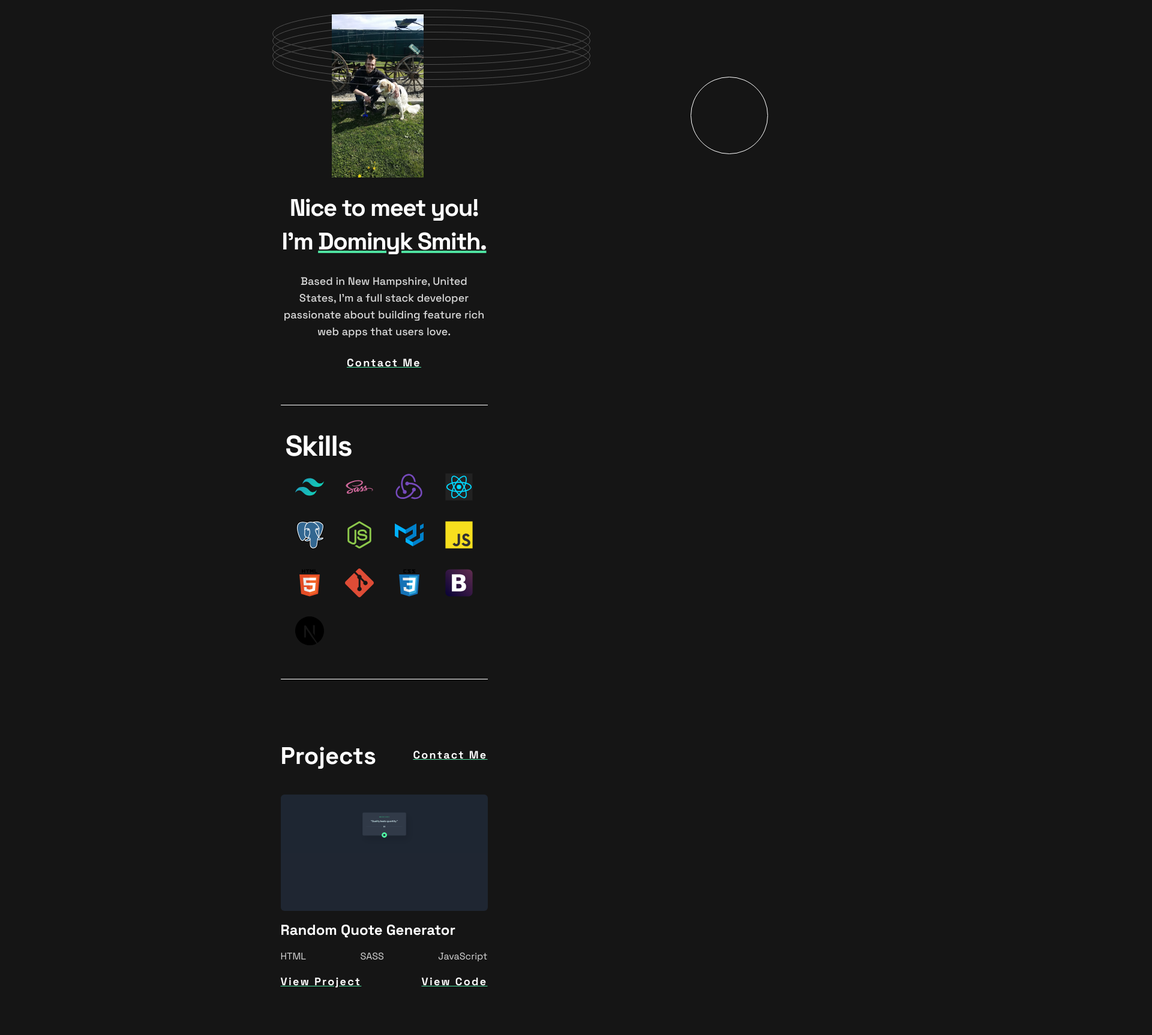
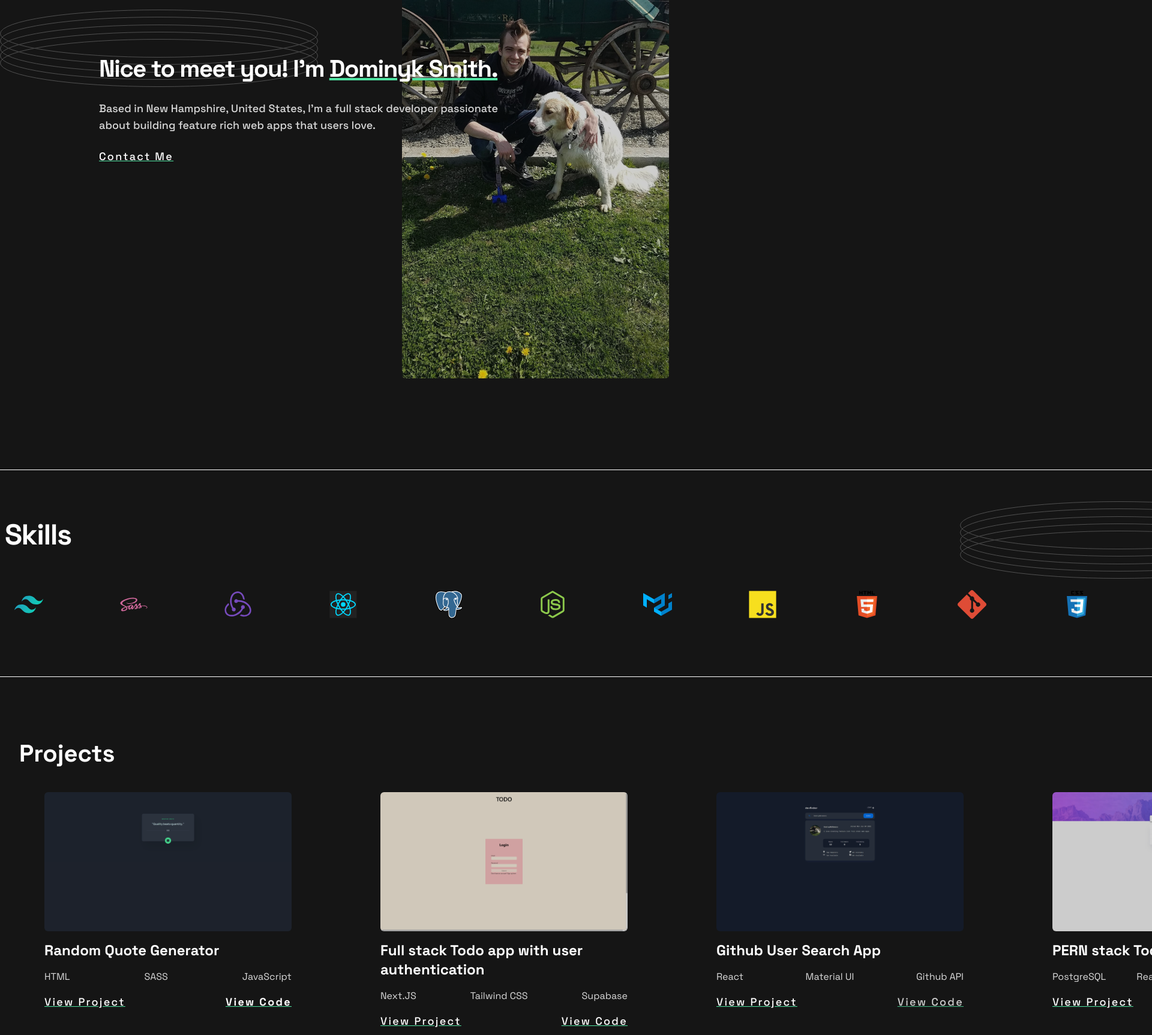
Before and after one commit to DominykMcNamara/portfolio, a React (Create React App) app: page / in a window 1280 px wide. Shown: the part 160-1886 px from the top of the page at 60% size, 1920 px wide, since content can reach past the window. Built offline with nearby package versions, Linux system fonts and the light colour scheme.

Commit message:
Ready to deploy

```diff
--- a/src/App.js
+++ b/src/App.js
@@ -8,23 +8,24 @@ import { Footer } from "./components/Footer";
 export const App = () => {
   return (
     <>
-      <div id="hero">
-        <>
+      <div id="hero" >
+
           <Header />
-        </>
-      </div>
+        </div>
+
       <section id="skills">
         <Skills />
       </section>
       <section id="projects">
         <Projects />
       </section>
-      <section id="contact">
+      <section id="contact" className="mt-[25rem]">
         <Contact />
       </section>
       <footer id="footer">
         <Footer />
       </footer>
+
     </>
   );
 };
--- a/src/components/Bio.jsx
+++ b/src/components/Bio.jsx
@@ -2,10 +2,11 @@ import React from 'react'
 
 export const Bio = () => {
   return (
-    <div className="text-center">
+    <div className="text-center
+                    sm:text-start">
     <h2 className="text-primary-white text-[2.5rem]">Nice to meet you! I'm <span className='underline'>Dominyk Smith.</span></h2>
     <p className="text-primary-gray mt-[1.5rem]">Based in New Hampshire, United States, I'm a full stack developer passionate about building feature rich web apps that users love.</p>
-    <a href="#contact" target="#" className="underline"><p className="text-primary-white font-bold tracking-[0.143rem]  mt-[1.5rem]">Contact Me</p></a>
+    <a href="#contact" target="#" className="underline"><p className="text-primary-white hover:font-bold tracking-[0.143rem]  mt-[1.5rem]">Contact Me</p></a>
     </div>
   )
 }
--- a/src/components/Contact.jsx
+++ b/src/components/Contact.jsx
@@ -3,21 +3,25 @@ import { ReactComponent as Rings } from "../assets/pattern-rings.svg";
 import emailjs from "@emailjs/browser";
 export const Contact = () => {
   return (
-    <div className="w-full mt-[5rem] border-b-[0.01rem] border-primary-white bg-primary-lightBlack text-center py-[3.75rem]">
+    <div className="w-full mt-[5rem] border-b-[0.01rem] border-primary-white bg-primary-lightBlack text-center py-[3.75rem] ">
       <h3 className="text-primary-white ">Contact</h3>
-      <p className="text-primary-gray mb-[1rem]">
+      <p className="text-primary-gray mb-[1rem] md:mx-[3rem]">
         I would love to hear about your project and how I could help you. Please
         fill in the form, and I'll get back to you as soon as possible.
       </p>
 
       <a
         href="mailto:dominyksmith@gmail.com"
-        className="border-none  text-primary-white tracking-[0.143rem] underline font-bold  z-50"
+        className="border-none  text-primary-white tracking-[0.143rem] underline font-bold hover:font-bold z-50"
       >
         Send Message
       </a>
 
-      <div className="absolute right-[10rem] top-[200rem]">
+      <div className="absolute right-[10rem] top-[200rem]
+                      sm:top-[130rem]
+                      xl:top-[69rem]
+                      xl:top-[0rem] xl:relative
+                      ">
         <Rings />
       </div>
     </div>
--- a/src/components/Footer.jsx
+++ b/src/components/Footer.jsx
@@ -7,9 +7,9 @@ import { ReactComponent as TwitterIcon } from "../assets/icon-twitter.svg";
 
 export const Footer = () => {
   return (
-   <div className="bg-primary-lightBlack w-full mx-auto text-center pt-[3rem] pb-[5rem]">
-        <h3 className="text-primary-white">Dominyk Smith</h3>
-        <div className="flex flex-row justify-around w-60 mx-auto mt-[1rem]">
+   <div className="bg-primary-lightBlack w-screen mx-auto text-center pt-[3rem] pb-[5rem] sm:flex sm:flex-row ">
+        <h3 className="text-primary-white sm:ml-[2rem] md:ml-[7rem]">Dominyk Smith</h3>
+        <div className="flex flex-row justify-around w-60 mx-auto mt-[1rem] sm:mt-0 lg:mr-[3rem] xl:mr-[5rem]">
         <a href="https://github.com/DominykMcNamara" target="#">
               <GithubIcon />{" "}
             </a>
--- a/src/components/Header.jsx
+++ b/src/components/Header.jsx
@@ -1,3 +1,4 @@
+
 import React from "react";
 import portfolioPic from "../assets/60630977_2925639384120792_5451495404904382464_o.jpg";
 import { ReactComponent as FrontendMentorIcon } from "../assets/icon-frontend-mentor.svg";
@@ -11,10 +12,18 @@ import { Bio } from "./Bio";
 export const Header = () => {
   return (
     <>
-      <div className="w-[10.875rem] h-[23.938rem] mx-auto pt-[1.5rem] z-50">
-        <div className="text-primary-white text-center w-[9.563rem] h-[4.5rem]">
-          <h3>Dominyk Smith</h3>
-          <div className="flex justify-between flex-row mt-[1.5rem]">
+      <div className="w-[10.875rem] h-[23.938rem] mx-auto pt-[1.5rem]
+                      sm:mx-0
+
+                      ">
+        <div className="text-primary-white text-center w-[9.563rem] h-[4.5rem]
+                        sm:w-[44.25rem] sm:justify-between sm:align-center sm:flex sm:flex-row sm:px-[2rem]
+                        xl:w-screen
+                        ">
+          <h3 className="xl:ml-[10.313rem]">Dominyk Smith</h3>
+          <div className="flex justify-between flex-row
+                          sm:w-[9.813rem] sm:mr-[2.5rem]
+                          xl:mr-[10.313rem]">
             <a href="https://github.com/DominykMcNamara" target="#">
               <GithubIcon />{" "}
             </a>
@@ -35,23 +44,34 @@ export const Header = () => {
             <a href="https://twitter.com/DominykMcNamara" target="#">
               <TwitterIcon />{" "}
             </a>
+            </div>
           </div>
-          <div className="absolute top-[11rem] right-[18.5rem] ">
+          <div className="absolute top-[11rem] right-[18.5rem]
+                          xl:left-0 ">
             <Rings />
           </div>
-          <div className="mt-[3rem] rounded-[0.375] ">
+          <div className="mt-[5rem] rounded-[0.375]
+                          sm:mt-0 sm:w-[20.125rem] sm:h-[37.5rem] sm:right-0 sm:absolute sm:top-0 sm:opacity-80
+                          lg:right-[1rem]
+                          xl:mr-[10.313rem] xl:right-0 xl:w-[27.813rem]
+                           ">
             <img
               src={portfolioPic}
               alt="Dominyk Smith and with his dog Maple"
+              className="rounded-[0.375rem]"
 
             />
           </div>
-          <div className="absolute top-[18rem] right-[0rem] overflow-x-hidden">
+          <div className="absolute top-[18rem] right-[0rem] overflow-x-hidden
+                          sm:top-[30rem]
+                          xl:right-[80rem]">
           <Circle />
           </div>
-        </div>
+
       </div>
-      <div className="w-[21.438rem] h-[15.25rem] mt-[6rem] mx-auto">
+      <div className="w-[21.438rem] h-[15.25rem] mt-[6rem] mx-auto
+                      sm:w-[27.813rem] sm:w-[27.813rem] sm:h-[27.813rem] sm:absolute sm:top-[9.438rem] sm:ml-[2rem]
+                      xl:w-[44.125rem] xl:ml-[10.313rem]">
       <Bio />
       </div>
     </>
--- a/src/components/Projects.jsx
+++ b/src/components/Projects.jsx
@@ -1,25 +1,37 @@
 import React from "react";
+import { ReactComponent as Rings } from "../assets/pattern-rings.svg";
 import quoteApp from "../assets/Screenshot (12).png";
 import githubApp from "../assets/Screenshot (14).png";
 import authTodoApp from "../assets/Screenshot (15).png";
 import pernTodoApp from "../assets/Screenshot (16).png";
 export const Projects = () => {
   return (
-    <div className="w-[21.563rem] mt-[7rem] mx-auto">
-      <div className="flex flex-row justify-between mb-[1rem]">
-        <h3 className="text-primary-white text-[2.5rem]">Projects</h3>
+    <div className="w-[44.25rem] mt-[7rem] mx-auto ml-[2rem]
+                    sm:w-[38rem]
+                    md:ml-[7rem]
+                    lg:w-[68.375rem] lg:mx-[2rem]
+                    xl:relative xl:top-[20rem] xl:w-[140rem] xl:mx-auto">
+      <div className="absolute -bottom-[26rem] left-[9rem] xl:bottom-[50rem] xl:left-[100rem]">
+      <Rings />
+      </div>
+      <div className="flex flex-row justify-between mb-[1rem] ">
+        <h3 className="text-primary-white text-[2.5rem] xl:ml-[2rem]">Projects</h3>
         <a href="#contact">
-          <p className="text-primary-white underline font-bold tracking-[0.143rem]">
+          <p className="text-primary-white underline hover:font-bold tracking-[0.143rem]
+                        xl:mr-[2rem]">
             Contact Me
           </p>
         </a>
       </div>
-      <div className="flex flex-col">
-        <div className="my-[2rem]">
+      <div className="flex flex-col
+                      sm:flex-row sm:flex-wrap sm:justify-around ">
+        <div className="my-[2rem] w-[21.438rem]
+                        sm:w-[15.563rem]
+                        lg:w-[25.75rem]">
           <img
             src={quoteApp}
             alt="Screenshot of a random quote generator web app"
-            className="rounded-[0.375rem]"
+            className="rounded-[0.375rem] opacity-80 hover:opacity-100 transition-all transition-0.25"
           />
           <h3 className="text-primary-white my-[1rem]">
             Random Quote Generator
@@ -31,7 +43,7 @@ export const Projects = () => {
           </ul>
           <div className="flex flex-row justify-between  my-[1rem]">
             <a href="https://peaceful-brioche-05022d.netlify.app/" target="#">
-              <p className="text-primary-white underline font-bold tracking-[0.143rem]">
+              <p className="text-primary-white underline hover:font-bold tracking-[0.143rem]">
                 View Project
               </p>{" "}
             </a>
@@ -47,11 +59,13 @@ export const Projects = () => {
             </a>
           </div>
         </div>
-        <div className="my-[2rem]">
+        <div className="my-[2rem] w-[21.438rem]
+                        sm:w-[15.563rem]
+                        lg:w-[25.75rem]">
           <img
             src={authTodoApp}
             alt="Screenshot of a todo  web app"
-            className="rounded-[0.375rem]"
+            className="rounded-[0.375rem] opacity-80 hover:opacity-100 transition-all transition-0.25"
           />
           <h3 className="text-primary-white my-[1rem]">
             Full stack Todo app with user authentication
@@ -63,23 +77,25 @@ export const Projects = () => {
           </ul>
           <div className="flex flex-row justify-between  my-[1rem]">
             <a href="https://todo-omega-lovat.vercel.app/" target="#">
-              <p className="text-primary-white underline font-bold tracking-[0.143rem]">
+              <p className="text-primary-white underline hover:font-bold tracking-[0.143rem]">
                 View Project
               </p>{" "}
             </a>
             <a href="https://github.com/DominykMcNamara/todo" target="#">
               {" "}
-              <p className="text-primary-white underline font-bold tracking-[0.143rem]">
+              <p className="text-primary-white underline hover:font-bold tracking-[0.143rem]">
                 {" "}
                 View Code
               </p>{" "}
             </a>
           </div>
         </div>
-        <div className="my-[2rem]">
+        <div className="my-[2rem] w-[21.438rem]
+                        sm:w-[15.563rem]
+                        lg:w-[25.75rem]">
           <img
             src={githubApp}
-            className="rounded-[0.375rem]"
+            className="rounded-[0.375rem] opacity-80 hover:opacity-100 transition-all transition-0.25"
             alt="Screenshot of a github user search web app"
           />
           <h3 className="text-primary-white my-[1rem]">
@@ -92,7 +108,7 @@ export const Projects = () => {
           </ul>
           <div className="flex flex-row justify-between  my-[1rem]">
             <a href="https://searchappp.herokuapp.com/" target="#">
-              <p className="text-primary-white underline font-bold tracking-[0.143rem]">
+              <p className="text-primary-white underline hover:font-bold tracking-[0.143rem]">
                 View Project
               </p>{" "}
             </a>
@@ -101,18 +117,20 @@ export const Projects = () => {
               target="#"
             >
               {" "}
-              <p className="text-primary-white underline font-bold tracking-[0.143rem]">
+              <p className="text-primary-white underline hover:font-bold tracking-[0.143rem] opacity-80 hover:opacity-100 transition-all transition-0.25">
                 {" "}
                 View Code
               </p>{" "}
             </a>
           </div>
         </div>
-        <div className="my-[2rem]">
+        <div className="my-[2rem] w-[21.438rem]
+                        sm:w-[15.563rem]
+                        lg:w-[25.75rem]">
           <img
             src={pernTodoApp}
             alt="Screenshot of a todo  web app"
-            className="rounded-[0.375rem]"
+            className="rounded-[0.375rem] opacity-80 hover:opacity-100 transition-all transition-0.25"
           />
           <h3 className="text-primary-white my-[1rem]">PERN stack Todo app</h3>
           <ul className="flex flex-row text-primary-gray justify-between  my-[1rem]">
@@ -123,7 +141,7 @@ export const Projects = () => {
           </ul>
           <div className="flex flex-row justify-between  my-[1rem]">
             <a href="https://toasty-brioche.herokuapp.com/" target="#">
-              <p className="text-primary-white underline font-bold tracking-[0.143rem]">
+              <p className="text-primary-white underline hover:font-bold tracking-[0.143rem]">
                 View Project
               </p>{" "}
             </a>
@@ -132,7 +150,7 @@ export const Projects = () => {
               target="#"
             >
               {" "}
-              <p className="text-primary-white underline font-bold tracking-[0.143rem]">
+              <p className="text-primary-white underline hover:font-bold tracking-[0.143rem]">
                 {" "}
                 View Code
               </p>{" "}
--- a/src/components/Skills.jsx
+++ b/src/components/Skills.jsx
@@ -15,8 +15,11 @@ import nextIcon from "../assets/next-js.svg";
 
 export const Skills = () => {
   return (
-    <div className="w-[21.563rem] mt-[7rem] mx-auto border-t-[0.1rem] px-2 border-b-[0.1rem] border-primary-white py-[2.5rem]">
-      <h2 className="text-primary-white">Skills</h2>
+    <div className="w-[21.563rem] mt-[7rem] mx-auto border-t-[0.1rem] px-2 border-b-[0.1rem] border-primary-white py-[2.5rem]
+                    sm:w-[38rem] sm:mt-[15rem]
+                    lg:w-[61.375rem]
+                    xl:w-[137rem] xl:relative xl:top-[20rem] xl:py-[5rem]">
+      <h2 className="text-primary-white mb-[3rem]">Skills</h2>
       <div className="flex flex-row flex-wrap justify-between">
        <img src={tailwindIcon} className="logo" alt="TailwindCSS logo" />
        <img src={sassIcon} className="logo" alt="SASS logo"/>
--- a/src/index.css
+++ b/src/index.css
@@ -39,6 +39,7 @@
   a,
   button {
     cursor: pointer;
+    z-index: 50
   }
 }
 
```
Also changed, not shown: 1 other file (tests, documents, lock files or other folders).
